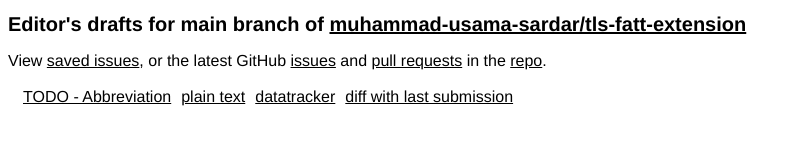
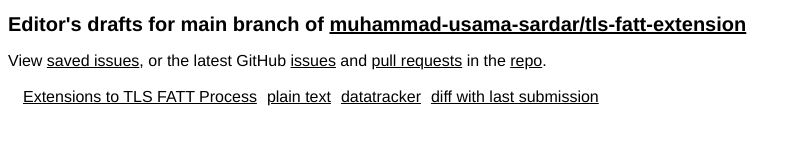
Before and after one commit to muhammad-usama-sardar/tls-fatt-extension, a plain HTML site: page index.html in a window 1280 px wide. Shown: the whole page, without its empty margins (0-801 px from the left). Drawn offline with Linux system fonts and the light colour scheme.

Commit message:
Script updating gh-pages from 725f35b. [ci skip]

```diff
--- a/index.html
+++ b/index.html
@@ -17,10 +17,10 @@
     <p>View <a href="issues.html">saved issues</a>, or the latest GitHub <a href="https://github.com/muhammad-usama-sardar/tls-fatt-extension/issues">issues</a> and <a href="https://github.com/muhammad-usama-sardar/tls-fatt-extension/pulls">pull requests</a> in the <a href="https://github.com/muhammad-usama-sardar/tls-fatt-extension">repo</a>.</p>
     <table id="branch-main">
       <tr>
-        <td><a href="./draft-todo-yourname-protocol.html" class="html draft-todo-yourname-protocol" title="TODO - Your title (HTML)">TODO - Abbreviation</a></td>
-        <td><a href="./draft-todo-yourname-protocol.txt" class="txt draft-todo-yourname-protocol" title="TODO - Your title (Text)">plain text</a></td>
-        <td><a href="https://datatracker.ietf.org/doc/draft-todo-yourname-protocol" class="dt draft-todo-yourname-protocol" title="Datatracker for draft-todo-yourname-protocol">datatracker</a></td>
-        <td><a href="https://author-tools.ietf.org/api/iddiff?doc_1=draft-todo-yourname-protocol&amp;url_2=https://muhammad-usama-sardar.github.io/tls-fatt-extension/draft-todo-yourname-protocol.txt" class="diff draft-todo-yourname-protocol">diff with last submission</a></td>
+        <td><a href="./draft-usama-tls-fatt-extension.html" class="html draft-usama-tls-fatt-extension" title="Extensions to TLS FATT Process (HTML)">Extensions to TLS FATT Process</a></td>
+        <td><a href="./draft-usama-tls-fatt-extension.txt" class="txt draft-usama-tls-fatt-extension" title="Extensions to TLS FATT Process (Text)">plain text</a></td>
+        <td><a href="https://datatracker.ietf.org/doc/draft-usama-tls-fatt-extension" class="dt draft-usama-tls-fatt-extension" title="Datatracker for draft-usama-tls-fatt-extension">datatracker</a></td>
+        <td><a href="https://author-tools.ietf.org/api/iddiff?doc_1=draft-usama-tls-fatt-extension&amp;url_2=https://muhammad-usama-sardar.github.io/tls-fatt-extension/draft-usama-tls-fatt-extension.txt" class="diff draft-usama-tls-fatt-extension">diff with last submission</a></td>
         <td></td>
       </tr>
     </table>
```
Also changed, not shown: draft-usama-tls-fatt-extension.html (renamed from draft-todo-yourname-protocol.html, +4 -4 lines), draft-usama-tls-fatt-extension.txt.
